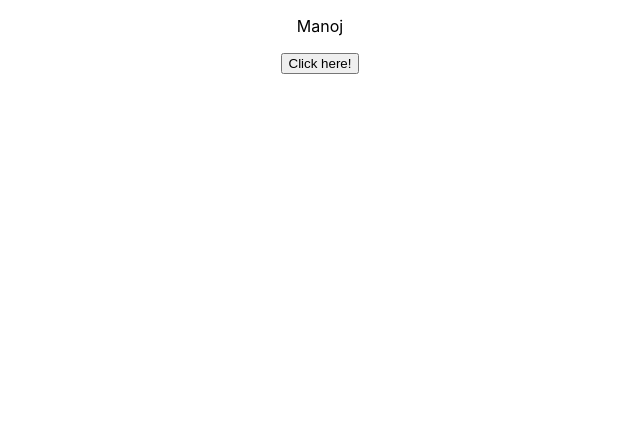
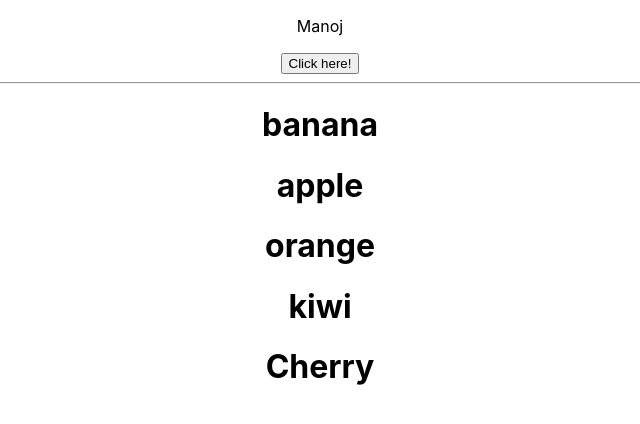
Before and after one commit to manojnaidu619/react-redux-test, a React (Create React App) app: page / in a window 1280 px wide. Shown: the top 424 px of the page, without its empty margins (320-960 px from the left). Built offline with nearby package versions, Linux system fonts and the light colour scheme.

Commit message:
Added List operations

```diff
--- a/src/App.js
+++ b/src/App.js
@@ -4,7 +4,8 @@ import './App.css'
 const App = (props) => {
 
  const [state, newstate] = useState({
-   name: "Manoj"
+   name: "Manoj",
+   fruits: ['banana', 'apple', 'orange', 'kiwi', 'Cherry']
  })
 
  const ClickHandler = () => {
@@ -14,10 +15,21 @@ const App = (props) => {
    })
  }
 
+ const arrOperationHandler = (index) => {
+   const newFruits = [...(state.fruits)]
+   newFruits.splice(index, 1)
+   newstate({
+     ...state,
+     fruits: newFruits
+   })
+ }
+
   return (
     <div className="App">
       <p>{state.name}</p>
       <button onClick={ClickHandler}>Click here!</button>
+      <hr/>
+      {state.fruits.map((fruit, index) => {return <h1 onClick={() => arrOperationHandler(index)}>{fruit}</h1>})}
     </div>
   )
 }
```
